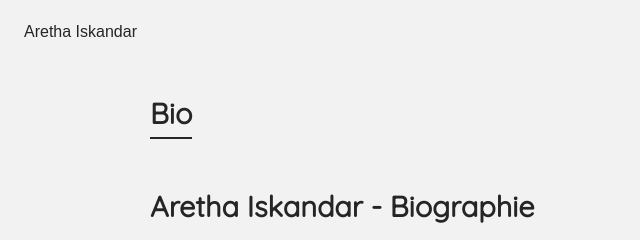
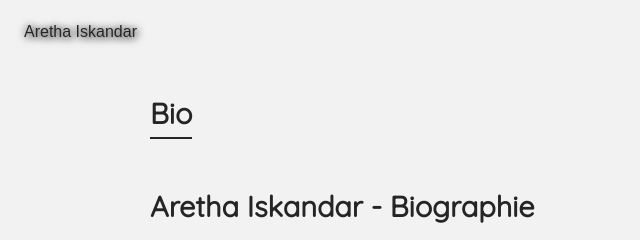
Before and after one commit to tmaximini/arethaiskandar.com, a Gatsby site: page /bio in a window 1280 px wide. Shown: the top 240 px of the page, 0-640 px from the left. Built offline with nearby package versions, Linux system fonts and the light colour scheme; Gatsby itself is replaced by a stand-in of ours.

Commit message:
fix logo and shadow

```diff
--- a/src/components/base.css
+++ b/src/components/base.css
@@ -369,7 +369,7 @@ main {
   line-height: 1;
   font-weight: normal;
   margin: 0;
-  position: absolute;
+  position: fixed;
   top: 1.5rem;
   z-index: 199;
   left: 1.5rem;
@@ -443,6 +443,7 @@ main {
 .logo-header__title a,
 .logo-header__title a:hover {
   color: var(--color-tagline);
+  text-shadow: 2px 2px 8px rgba(0, 0, 0, 0.8), 0px 0px 10px rgba(0, 0, 0, 0.6);
 }
 
 .content__text {
```
